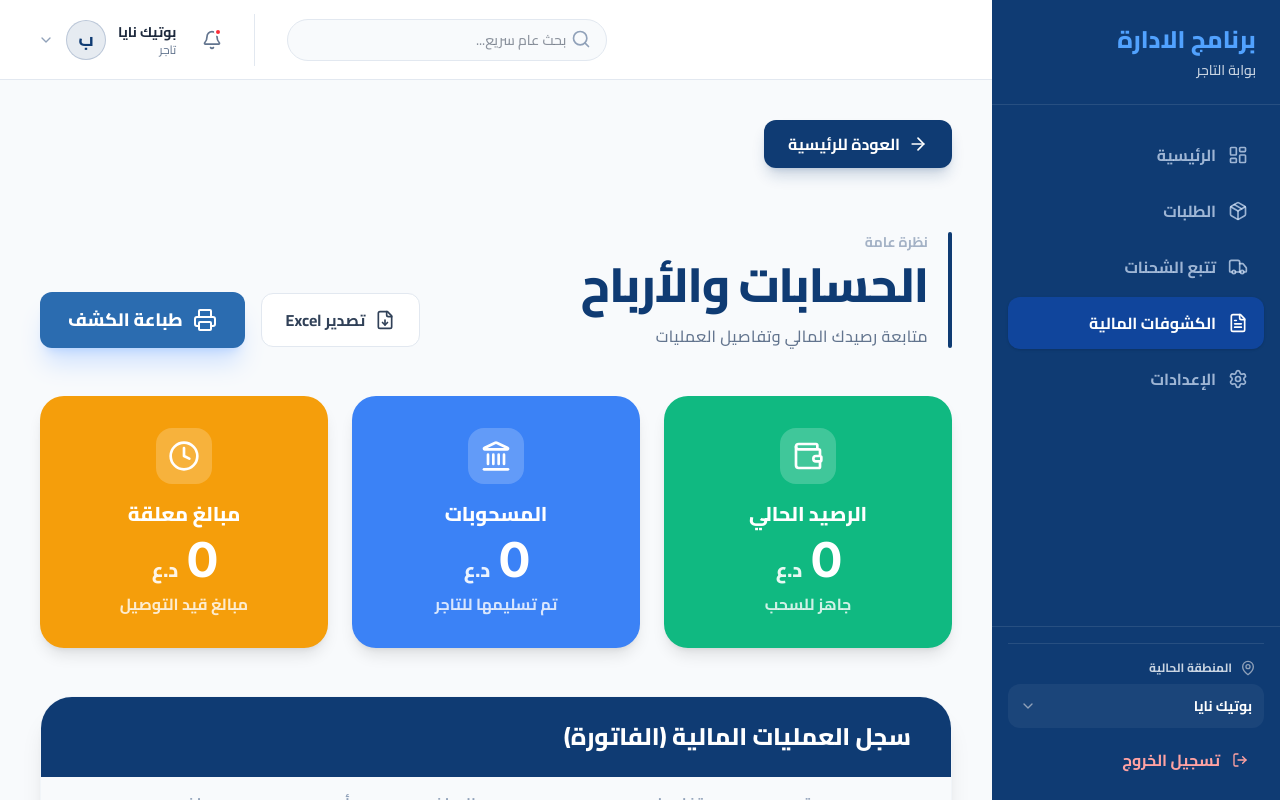
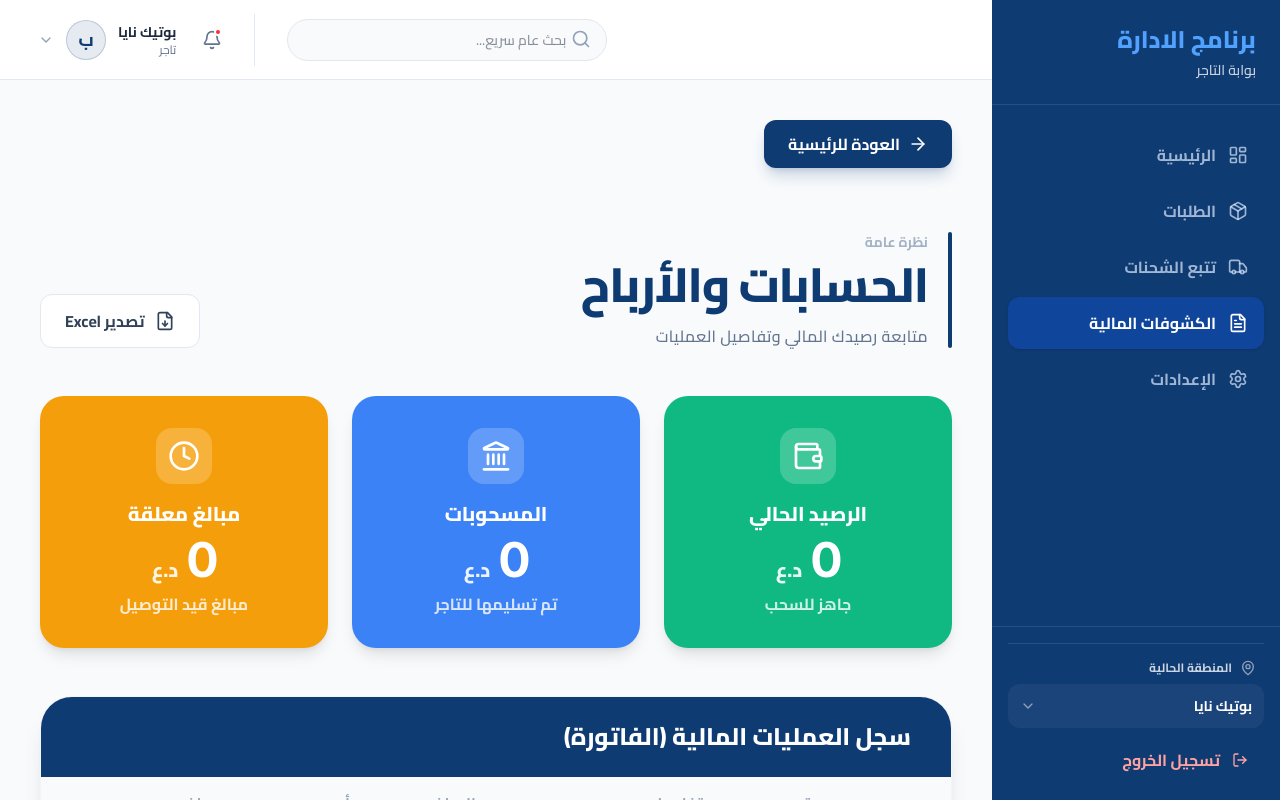
Before and after one commit to tahyas68-hub/DeleveryApp, a React (Vite) app: page /merchant/finance in a window 1280 px wide. Built offline with nearby package versions, Linux system fonts and the light colour scheme.

Commit message:
feat: Remove print functionality from finance pages
The print functionality has been removed from both the merchant and warehouse finance pages. This simplifies the UI by removing redundant options, as direct printing from web applications is often less effective than other export methods.

```diff
--- a/src/pages/merchant/MerchantFinance.tsx
+++ b/src/pages/merchant/MerchantFinance.tsx
@@ -91,10 +91,6 @@ export default function MerchantFinance() {
              <button onClick={exportToExcel} className="w-full sm:w-auto bg-white border border-slate-200 text-slate-700 hover:bg-slate-50 px-6 py-3.5 rounded-xl font-bold flex items-center justify-center gap-2.5 transition-all">
                 <FileDown className="w-5 h-5" />
                 <span>تصدير Excel</span>
-             </button>
-             <button onClick={() => window.print()} className="w-full sm:w-auto bg-[#2B6CB0] text-white px-7 py-3.5 rounded-xl font-black flex items-center justify-center gap-2.5 hover:bg-opacity-95 shadow-xl shadow-blue-500/20 transition-all active:scale-95">
-                <Printer className="w-6 h-6" />
-                <span className="text-lg">طباعة الكشف</span>
              </button>
           </div>
         </div>
--- a/src/pages/warehouse/WarehouseFinance.tsx
+++ b/src/pages/warehouse/WarehouseFinance.tsx
@@ -84,10 +84,6 @@ export default function WarehouseFinance() {
           <button className="flex items-center gap-2 bg-slate-100 hover:bg-slate-200 text-slate-600 px-4 py-2.5 rounded-xl font-bold transition-colors">
             <FileSpreadsheet className="w-5 h-5" />
             تصدير Excel
-          </button>
-          <button onClick={() => window.print()} className="flex items-center gap-2 bg-blue-600 hover:bg-blue-700 text-white px-5 py-2.5 rounded-xl font-bold shadow-lg shadow-blue-200 transition-colors">
-            <Printer className="w-5 h-5" />
-            طباعة الكشف
           </button>
         </div>
       </div>
```
